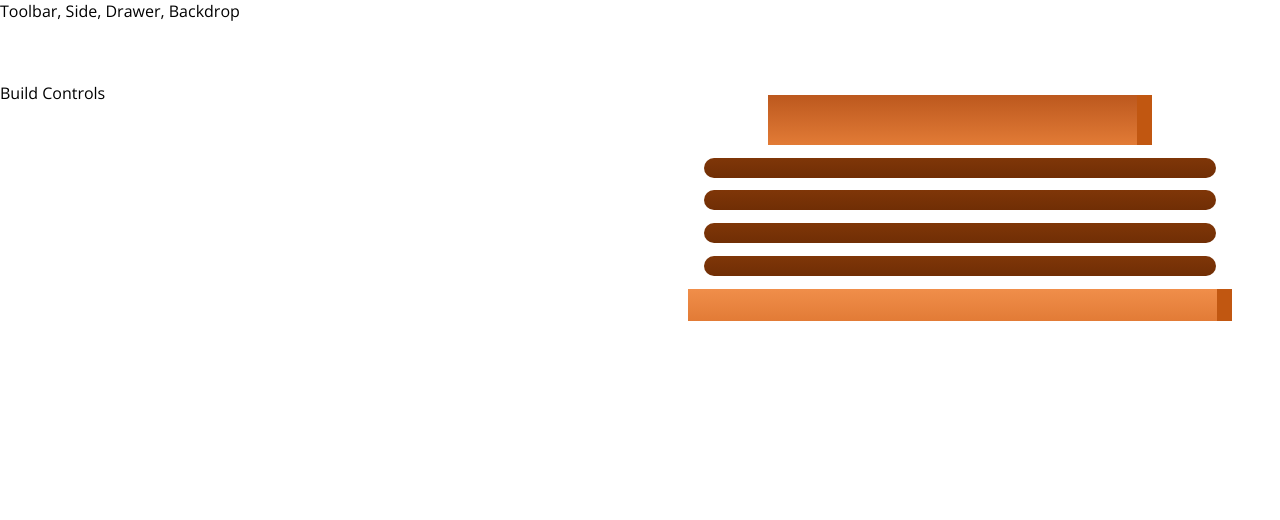
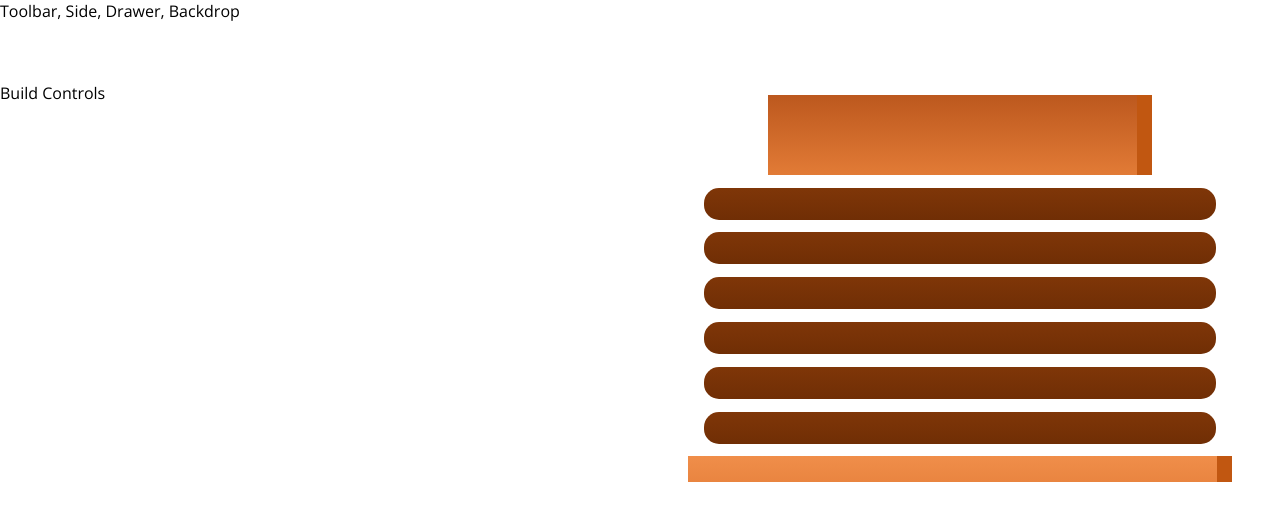
Before and after one commit to devartstar/Cake-Store, a React (Create React App) app: page / in a window 1280 px wide. Shown: the top 520 px of the page. Built offline with nearby package versions, Linux system fonts and the light colour scheme.

Commit message:
Displaying the Cake Icing Dynamically

```diff
--- a/src/components/Cake/Cake.js
+++ b/src/components/Cake/Cake.js
@@ -7,13 +7,22 @@ import CakeIngredient from './CakeIngredient/CakeIngredient';
  */
 
 const Cake = (props) => {
+    /**
+     * Transform object of Key Value pair into an array and pass it
+     * to the CakeIngredient Component thru a loop
+     */
+    /** Will return an array of string of ingredients
+     * [icing1, icing2,icing2, icing3, icing4] */
+    const transformedIngredients = Object.keys(props.ingredients)
+        .map(igKey=>{
+            return [...Array(props.ingredients[igKey])].map((_, i)=>{
+                return <CakeIngredient key = {igKey+i} type={igKey} />;
+            })
+        });
     return (
         <div className={classes.Cake}>
             <CakeIngredient type="cake-top" />
-            <CakeIngredient type="icing-1" />
-            <CakeIngredient type="icing-2" />
-            <CakeIngredient type="icing-3" />
-            <CakeIngredient type="icing-4" />
+            {transformedIngredients}
             <CakeIngredient type="cake-bottom" />
         </div>
     )
--- a/src/components/Cake/Cake.module.css
+++ b/src/components/Cake/Cake.module.css
@@ -3,7 +3,7 @@
     left: 50vw;
     width : 50%;
     margin : auto;
-    height: 250px;
+    height: 400px;
     overflow: scroll;
     text-align: center;
     font-weight: bold;
--- a/src/components/Cake/CakeIngredient/CakeIngredient.js
+++ b/src/components/Cake/CakeIngredient/CakeIngredient.js
@@ -18,7 +18,7 @@ class CakeIngredient extends Component{
             case('cake-bottom'):
                 ingredient = <div className = {classes.CakeBottom}></div>;
                 break;
-            case('icing-1'):
+            case('icing1'):
                 ingredient = (
                     <div className = {classes.Icing1}>
                         {/* <div className = {classes.Chocolate}></div> */}
@@ -26,21 +26,21 @@ class CakeIngredient extends Component{
                     </div>
                 );
                 break;
-            case('icing-2'):
+            case('icing2'):
                 ingredient = (
                     <div className = {classes.Icing1}>
                         {/* <div className = {classes.Chocolate}></div> */}
                     </div>
                 );
                 break;
-            case('icing-3'):
+            case('icing3'):
                 ingredient = (
                     <div className = {classes.Icing1}>
                         {/* <div className = {classes.Strawberry}></div> */}
                     </div>
                 );
                 break;
-            case('icing-4'):
+            case('icing4'):
                 ingredient = (
                     <div className = {classes.Icing1}>
                     </div>
--- a/src/containers/CakeBuilder/CakeBuilder.js
+++ b/src/containers/CakeBuilder/CakeBuilder.js
@@ -8,10 +8,23 @@ import Cake from '../../components/Cake/Cake';
  */
 
 class CakeBuilder extends Component {
+
+    /**
+     * To manage the state of ingredient dynamically
+     */
+    state = {
+        ingredients: {
+            icing1 : 1,
+            icing2 : 2,
+            icing3 : 1,
+            icing4 : 2
+        }
+    }
+
     render(){
         return(
             <Aux>
-                <Cake />
+                <Cake ingredients = {this.state.ingredients}/>
                 <div>Build Controls</div>
             </Aux>
         );
```
